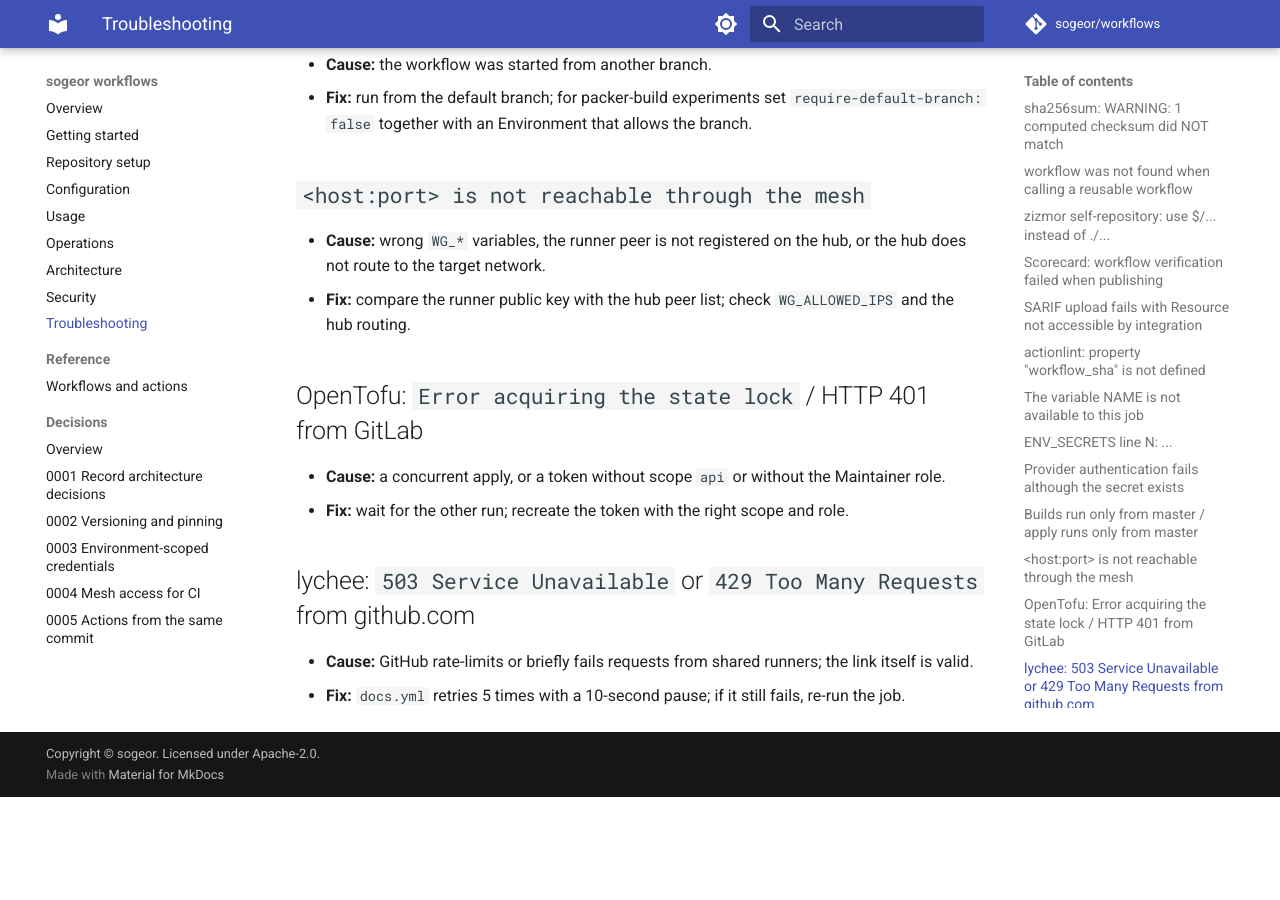
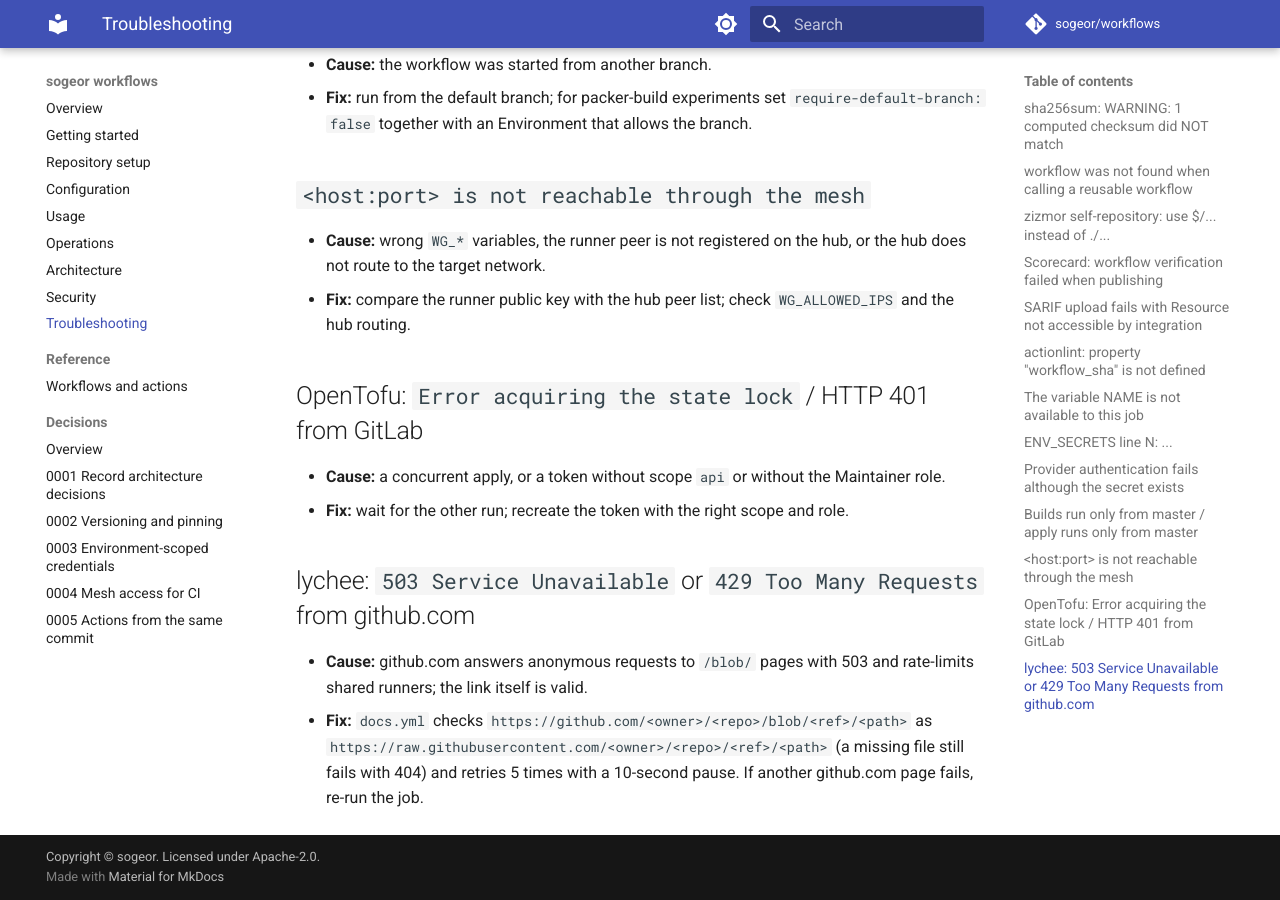
Before and after one commit to sogeor/workflows, an MkDocs documentation site: the page built from docs/troubleshooting.md, in a window 1280 px wide and 900 px high, scrolled down 1789 px. Built offline with MkDocs 1.6.1 and Material for MkDocs 9.7.7, drawn with Linux system fonts in a browser that asks for light colours; comment, search, counter and statistics services are not loaded; before the commit the page ends 2586 px from its top, so only the background shows below that.

Commit message:
ci(docs): check GitHub blob links via raw.githubusercontent.com

```diff
--- a/docs/troubleshooting.md
+++ b/docs/troubleshooting.md
@@ -67,5 +67,8 @@
 
 ## lychee: `503 Service Unavailable` or `429 Too Many Requests` from github.com
 
-- **Cause:** GitHub rate-limits or briefly fails requests from shared runners; the link itself is valid.
-- **Fix:** `docs.yml` retries 5 times with a 10-second pause; if it still fails, re-run the job.
+- **Cause:** github.com answers anonymous requests to `/blob/` pages with 503 and rate-limits shared runners;
+  the link itself is valid.
+- **Fix:** `docs.yml` checks `https://github.com/<owner>/<repo>/blob/<ref>/<path>` as
+  `https://raw.githubusercontent.com/<owner>/<repo>/<ref>/<path>` (a missing file still fails with 404) and
+  retries 5 times with a 10-second pause. If another github.com page fails, re-run the job.
```
Also changed, not shown: docs/configuration.md (+1 -1 lines), 1 other file.
